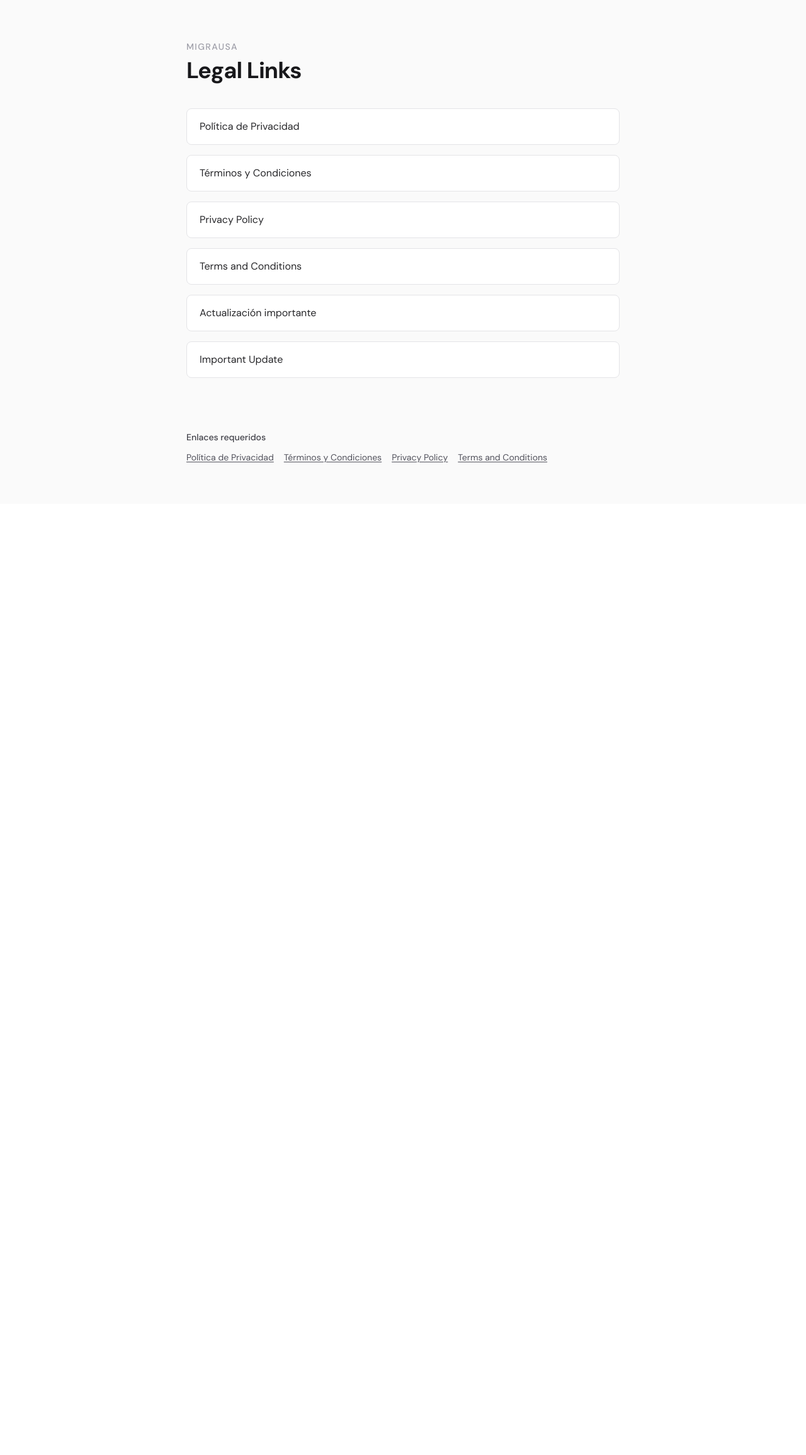
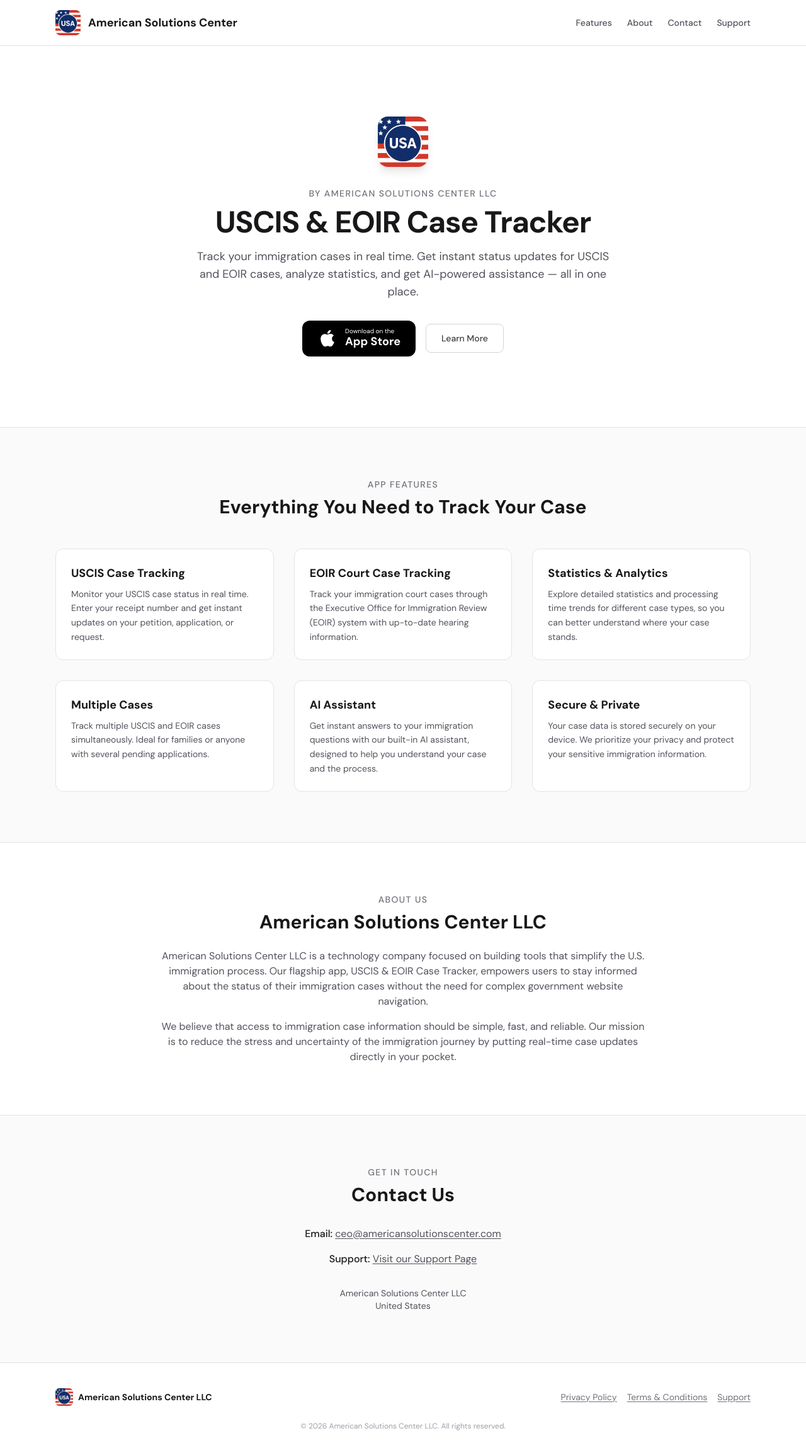
Before and after one commit to mleyva06/migrausa-web, a Next.js app: page / in a window 1280 px wide. Shown: the whole page at 63% size. Before the commit the page ends 800 px from the top, so only its background shows below. Built offline with nearby package versions, Linux system fonts and the light colour scheme.

Commit message:
index page

```diff
--- a/app/layout.tsx
+++ b/app/layout.tsx
@@ -9,8 +9,17 @@
 });
 
 export const metadata: Metadata = {
-  title: "Create Next App",
-  description: "Generated by create next app",
+  title: "American Solutions Center LLC",
+  description:
+    "Track your USCIS and EOIR immigration cases in real time. Get instant status updates, analyze statistics, and get AI-powered assistance — all in one app by American Solutions Center LLC.",
+  keywords: [
+    "USCIS",
+    "EOIR",
+    "case tracker",
+    "immigration",
+    "case status",
+    "American Solutions Center",
+  ],
 };
 
 export default function RootLayout({
@@ -20,9 +29,7 @@
 }>) {
   return (
     <html lang="en">
-      <body className={`${dmSans.variable} antialiased`}>
-        {children}
-      </body>
+      <body className={`${dmSans.variable} antialiased`}>{children}</body>
     </html>
   );
 }
--- a/app/page.tsx
+++ b/app/page.tsx
@@ -1,77 +1,259 @@
+import Image from "next/image";
 import Link from "next/link";
 
 export default function Home() {
   return (
-    <div className="min-h-screen bg-zinc-50 dark:bg-zinc-950">
-      <main className="mx-auto flex min-h-screen max-w-3xl flex-col px-6 py-16 sm:px-10">
-        <header className="mb-10">
-          <p className="mb-2 text-sm font-medium uppercase tracking-widest text-zinc-400 dark:text-zinc-500">
-            MigraUSA
+    <div className="min-h-screen bg-white dark:bg-zinc-950">
+      {/* Navigation */}
+      <nav className="border-b border-zinc-200 dark:border-zinc-800">
+        <div className="mx-auto flex max-w-6xl items-center justify-between px-6 py-4">
+          <div className="flex items-center gap-3">
+            <Image
+              src="/icon.png"
+              alt="American Solutions Center LLC"
+              width={40}
+              height={40}
+              className="rounded-lg"
+            />
+            <span className="text-lg font-bold text-zinc-900 dark:text-white">
+              American Solutions Center
+            </span>
+          </div>
+          <div className="hidden items-center gap-6 text-sm font-medium text-zinc-600 dark:text-zinc-400 sm:flex">
+            <a href="#features" className="hover:text-zinc-900 dark:hover:text-white">
+              Features
+            </a>
+            <a href="#about" className="hover:text-zinc-900 dark:hover:text-white">
+              About
+            </a>
+            <a href="#contact" className="hover:text-zinc-900 dark:hover:text-white">
+              Contact
+            </a>
+            <Link
+              href="/support"
+              className="hover:text-zinc-900 dark:hover:text-white"
+            >
+              Support
+            </Link>
+          </div>
+        </div>
+      </nav>
+
+      {/* Hero */}
+      <section className="mx-auto max-w-6xl px-6 py-20 text-center sm:py-28">
+        <Image
+          src="/icon.png"
+          alt="USCIS & EOIR Case Tracker"
+          width={80}
+          height={80}
+          className="mx-auto mb-8 rounded-2xl shadow-lg"
+        />
+        <p className="mb-3 text-sm font-medium uppercase tracking-widest text-zinc-500">
+          By American Solutions Center LLC
         </p>
-          <h1 className="text-3xl font-semibold tracking-tight text-zinc-900 dark:text-zinc-50 sm:text-4xl">
-            Legal Links
+        <h1 className="mb-4 text-4xl font-bold tracking-tight text-zinc-900 dark:text-white sm:text-5xl">
+          USCIS & EOIR Case Tracker
         </h1>
-        </header>
+        <p className="mx-auto max-w-2xl text-lg text-zinc-600 dark:text-zinc-400">
+          Track your immigration cases in real time. Get instant status updates
+          for USCIS and EOIR cases, analyze statistics, and get AI-powered
+          assistance — all in one place.
+        </p>
+        <div className="mt-8 flex flex-col items-center gap-4 sm:flex-row sm:justify-center">
+          <a
+            href="https://apps.apple.com/app/idXXXXXXXXXX"
+            target="_blank"
+            rel="noopener noreferrer"
+            className="inline-flex items-center gap-3 rounded-xl bg-black px-6 py-3 text-white transition hover:bg-zinc-800"
+          >
+            <svg viewBox="0 0 24 24" className="h-8 w-8 fill-current">
+              <path d="M18.71 19.5c-.83 1.24-1.71 2.45-3.05 2.47-1.34.03-1.77-.79-3.29-.79-1.53 0-2 .77-3.27.82-1.31.05-2.3-1.32-3.14-2.53C4.25 17 2.94 12.45 4.7 9.39c.87-1.52 2.43-2.48 4.12-2.51 1.28-.02 2.5.87 3.29.87.78 0 2.26-1.07 3.8-.91.65.03 2.47.26 3.64 1.98-.09.06-2.17 1.28-2.15 3.81.03 3.02 2.65 4.03 2.68 4.04-.03.07-.42 1.44-1.38 2.83M13 3.5c.73-.83 1.94-1.46 2.94-1.5.13 1.17-.34 2.35-1.04 3.19-.69.85-1.83 1.51-2.95 1.42-.15-1.15.41-2.35 1.05-3.11z" />
+            </svg>
+            <div className="text-left">
+              <p className="text-[10px] leading-none">Download on the</p>
+              <p className="text-lg font-semibold leading-tight">App Store</p>
+            </div>
+          </a>
+          <a
+            href="#features"
+            className="rounded-lg border border-zinc-300 px-6 py-3 text-sm font-medium text-zinc-700 hover:bg-zinc-50 dark:border-zinc-700 dark:text-zinc-300 dark:hover:bg-zinc-900"
+          >
+            Learn More
+          </a>
+        </div>
+      </section>
 
-        <section className="space-y-4">
+      {/* Features */}
+      <section id="features" className="border-t border-zinc-200 bg-zinc-50 dark:border-zinc-800 dark:bg-zinc-900">
+        <div className="mx-auto max-w-6xl px-6 py-20">
+          <h2 className="mb-2 text-center text-sm font-medium uppercase tracking-widest text-zinc-500">
+            App Features
+          </h2>
+          <p className="mb-12 text-center text-3xl font-bold text-zinc-900 dark:text-white">
+            Everything You Need to Track Your Case
+          </p>
+          <div className="grid gap-8 sm:grid-cols-2 lg:grid-cols-3">
+            {[
+              {
+                title: "USCIS Case Tracking",
+                description:
+                  "Monitor your USCIS case status in real time. Enter your receipt number and get instant updates on your petition, application, or request.",
+              },
+              {
+                title: "EOIR Court Case Tracking",
+                description:
+                  "Track your immigration court cases through the Executive Office for Immigration Review (EOIR) system with up-to-date hearing information.",
+              },
+              {
+                title: "Statistics & Analytics",
+                description:
+                  "Explore detailed statistics and processing time trends for different case types, so you can better understand where your case stands.",
+              },
+              {
+                title: "Multiple Cases",
+                description:
+                  "Track multiple USCIS and EOIR cases simultaneously. Ideal for families or anyone with several pending applications.",
+              },
+              {
+                title: "AI Assistant",
+                description:
+                  "Get instant answers to your immigration questions with our built-in AI assistant, designed to help you understand your case and the process.",
+              },
+              {
+                title: "Secure & Private",
+                description:
+                  "Your case data is stored securely on your device. We prioritize your privacy and protect your sensitive immigration information.",
+              },
+            ].map((feature) => (
+              <div
+                key={feature.title}
+                className="rounded-xl border border-zinc-200 bg-white p-6 dark:border-zinc-700 dark:bg-zinc-800"
+              >
+                <h3 className="mb-2 text-lg font-semibold text-zinc-900 dark:text-white">
+                  {feature.title}
+                </h3>
+                <p className="text-sm leading-relaxed text-zinc-600 dark:text-zinc-400">
+                  {feature.description}
+                </p>
+              </div>
+            ))}
+          </div>
+        </div>
+      </section>
+
+      {/* About */}
+      <section id="about" className="border-t border-zinc-200 dark:border-zinc-800">
+        <div className="mx-auto max-w-6xl px-6 py-20">
+          <div className="mx-auto max-w-3xl text-center">
+            <h2 className="mb-2 text-sm font-medium uppercase tracking-widest text-zinc-500">
+              About Us
+            </h2>
+            <p className="mb-6 text-3xl font-bold text-zinc-900 dark:text-white">
+              American Solutions Center LLC
+            </p>
+            <p className="mb-4 text-zinc-600 dark:text-zinc-400">
+              American Solutions Center LLC is a technology company focused on
+              building tools that simplify the U.S. immigration process. Our
+              flagship app, USCIS & EOIR Case Tracker, empowers users to stay
+              informed about the status of their immigration cases without the
+              need for complex government website navigation.
+            </p>
+            <p className="text-zinc-600 dark:text-zinc-400">
+              We believe that access to immigration case information should be
+              simple, fast, and reliable. Our mission is to reduce the stress and
+              uncertainty of the immigration journey by putting real-time case
+              updates directly in your pocket.
+            </p>
+          </div>
+        </div>
+      </section>
+
+      {/* Contact */}
+      <section id="contact" className="border-t border-zinc-200 bg-zinc-50 dark:border-zinc-800 dark:bg-zinc-900">
+        <div className="mx-auto max-w-6xl px-6 py-20">
+          <div className="mx-auto max-w-xl text-center">
+            <h2 className="mb-2 text-sm font-medium uppercase tracking-widest text-zinc-500">
+              Get In Touch
+            </h2>
+            <p className="mb-8 text-3xl font-bold text-zinc-900 dark:text-white">
+              Contact Us
+            </p>
+            <div className="space-y-4 text-zinc-600 dark:text-zinc-400">
+              <p>
+                <span className="font-medium text-zinc-900 dark:text-white">
+                  Email:{" "}
+                </span>
+                <a
+                  href="mailto:ceo@americansolutionscenter.com"
+                  className="underline underline-offset-2 hover:text-zinc-900 dark:hover:text-white"
+                >
+                  ceo@americansolutionscenter.com
+                </a>
+              </p>
+              <p>
+                <span className="font-medium text-zinc-900 dark:text-white">
+                  Support:{" "}
+                </span>
                 <Link
-            href="/politica-de-privacidad"
-            className="block rounded-lg border border-zinc-200 bg-white px-5 py-4 text-zinc-800 hover:bg-zinc-100 dark:border-zinc-800 dark:bg-zinc-900 dark:text-zinc-200 dark:hover:bg-zinc-800"
+                  href="/support"
+                  className="underline underline-offset-2 hover:text-zinc-900 dark:hover:text-white"
                 >
-            Política de Privacidad
+                  Visit our Support Page
                 </Link>
-          <Link
-            href="/terminos-y-condiciones"
-            className="block rounded-lg border border-zinc-200 bg-white px-5 py-4 text-zinc-800 hover:bg-zinc-100 dark:border-zinc-800 dark:bg-zinc-900 dark:text-zinc-200 dark:hover:bg-zinc-800"
-          >
-            Términos y Condiciones
-          </Link>
+              </p>
+              <p className="pt-4 text-sm">
+                American Solutions Center LLC
+                <br />
+                United States
+              </p>
+            </div>
+          </div>
+        </div>
+      </section>
+
+      {/* Footer */}
+      <footer className="border-t border-zinc-200 dark:border-zinc-800">
+        <div className="mx-auto max-w-6xl px-6 py-10">
+          <div className="flex flex-col items-center justify-between gap-6 sm:flex-row">
+            <div className="flex items-center gap-2">
+              <Image
+                src="/icon.png"
+                alt="American Solutions Center LLC"
+                width={28}
+                height={28}
+                className="rounded-md"
+              />
+              <span className="text-sm font-semibold text-zinc-900 dark:text-white">
+                American Solutions Center LLC
+              </span>
+            </div>
+            <div className="flex flex-wrap justify-center gap-4 text-sm text-zinc-500 dark:text-zinc-400">
               <Link
                 href="/privacy-policy"
-            className="block rounded-lg border border-zinc-200 bg-white px-5 py-4 text-zinc-800 hover:bg-zinc-100 dark:border-zinc-800 dark:bg-zinc-900 dark:text-zinc-200 dark:hover:bg-zinc-800"
+                className="underline underline-offset-2 hover:text-zinc-900 dark:hover:text-white"
               >
                 Privacy Policy
               </Link>
               <Link
                 href="/terms-and-conditions"
-            className="block rounded-lg border border-zinc-200 bg-white px-5 py-4 text-zinc-800 hover:bg-zinc-100 dark:border-zinc-800 dark:bg-zinc-900 dark:text-zinc-200 dark:hover:bg-zinc-800"
+                className="underline underline-offset-2 hover:text-zinc-900 dark:hover:text-white"
               >
-            Terms and Conditions
+                Terms & Conditions
               </Link>
               <Link
-            href="/actualizacion"
-            className="block rounded-lg border border-zinc-200 bg-white px-5 py-4 text-zinc-800 hover:bg-zinc-100 dark:border-zinc-800 dark:bg-zinc-900 dark:text-zinc-200 dark:hover:bg-zinc-800"
+                href="/support"
+                className="underline underline-offset-2 hover:text-zinc-900 dark:hover:text-white"
               >
-            Actualización importante
-          </Link>
-          <Link
-            href="/update"
-            className="block rounded-lg border border-zinc-200 bg-white px-5 py-4 text-zinc-800 hover:bg-zinc-100 dark:border-zinc-800 dark:bg-zinc-900 dark:text-zinc-200 dark:hover:bg-zinc-800"
-          >
-            Important Update
-          </Link>
-        </section>
-
-        <footer className="mt-auto pt-12 text-sm text-zinc-600 dark:text-zinc-400">
-          <p className="mb-3 font-medium text-zinc-700 dark:text-zinc-300">
-            Enlaces requeridos
-          </p>
-          <div className="flex flex-wrap gap-4">
-            <Link href="/politica-de-privacidad" className="underline underline-offset-2">
-              Política de Privacidad
-            </Link>
-            <Link href="/terminos-y-condiciones" className="underline underline-offset-2">
-              Términos y Condiciones
-            </Link>
-            <Link href="/privacy-policy" className="underline underline-offset-2">
-              Privacy Policy
-            </Link>
-            <Link href="/terms-and-conditions" className="underline underline-offset-2">
-              Terms and Conditions
+                Support
               </Link>
             </div>
+          </div>
+          <p className="mt-6 text-center text-xs text-zinc-400 dark:text-zinc-600">
+            &copy; {new Date().getFullYear()} American Solutions Center LLC. All
+            rights reserved.
+          </p>
+        </div>
       </footer>
-      </main>
     </div>
   );
 }
```
Lines whose indentation alone changed are shown as unchanged.
